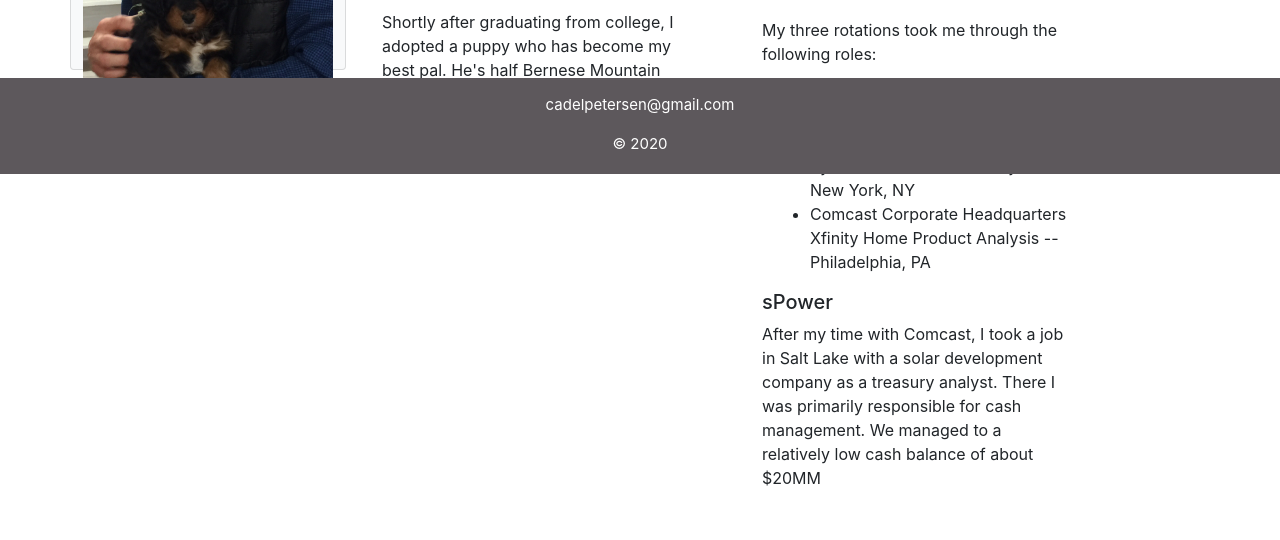
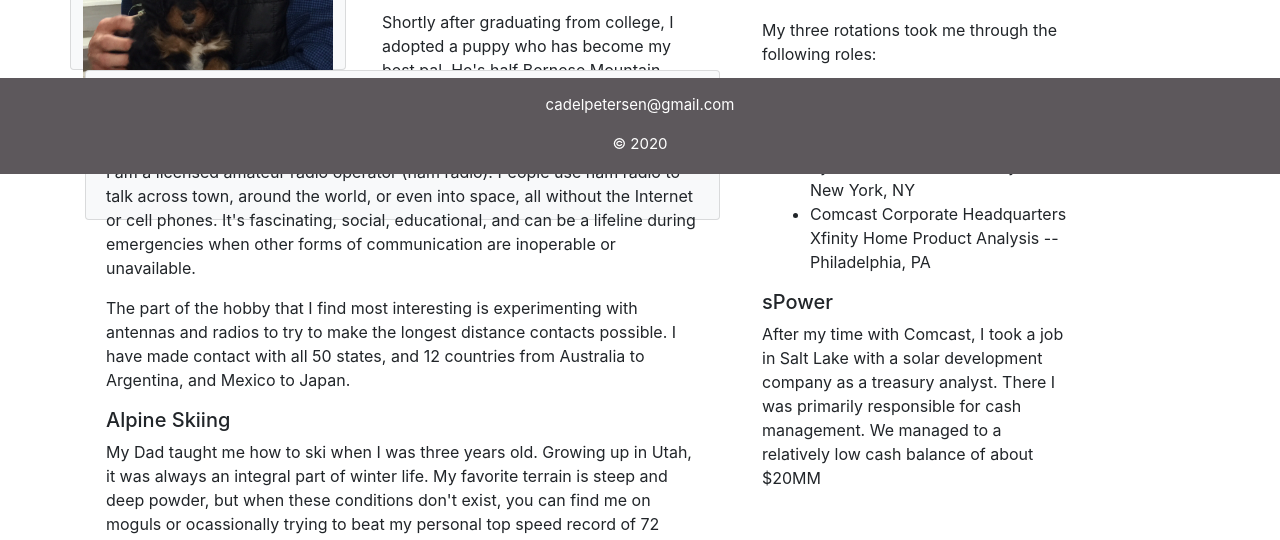
Before and after one commit to mr-cade/cade-portfolio, a React (Create React App) app: page / in a window 1280 px wide. Shown: the part 626-1166 px from the top of the page. Before the commit the page ends 1116 px from the top, so only its background shows below. Built offline with nearby package versions, Linux system fonts and the light colour scheme; a web font is replaced by a local one.

Commit message:
hobbies section

```diff
--- a/src/pages/About.js
+++ b/src/pages/About.js
@@ -50,6 +50,23 @@ function About() {
                         </div>
                     </Col>
                 </Row>
+                <Row>
+                    <Col size="md-7">
+                        <div className="card bg-light">
+                            <div className="card-body">
+                                <div className="card-title">
+                                    <h4>Hobbies</h4>
+
+                                    <h5>Ham Radio</h5>
+                                    <p>I am a licensed amateur radio operator (ham radio). People use ham radio to talk across town, around the world, or even into space, all without the Internet or cell phones. It's fascinating, social, educational, and can be a lifeline during emergencies when other forms of communication are inoperable or unavailable.</p>
+                                    <p>The part of the hobby that I find most interesting is experimenting with antennas and radios to try to make the longest distance contacts possible. I have made contact with all 50 states, and 12 countries from Australia to Argentina, and Mexico to Japan.</p>
+                                    <h5>Alpine Skiing</h5>
+                                    <p>My Dad taught me how to ski when I was three years old. Growing up in Utah, it was always an integral part of winter life. My favorite terrain is steep and deep powder, but when these conditions don't exist, you can find me on moguls or ocassionally trying to beat my personal top speed record of 72 mph.</p>
+                                </div>
+                            </div>
+                        </div>
+                    </Col>
+                </Row>
             </Container>
         </div>
     );
```
